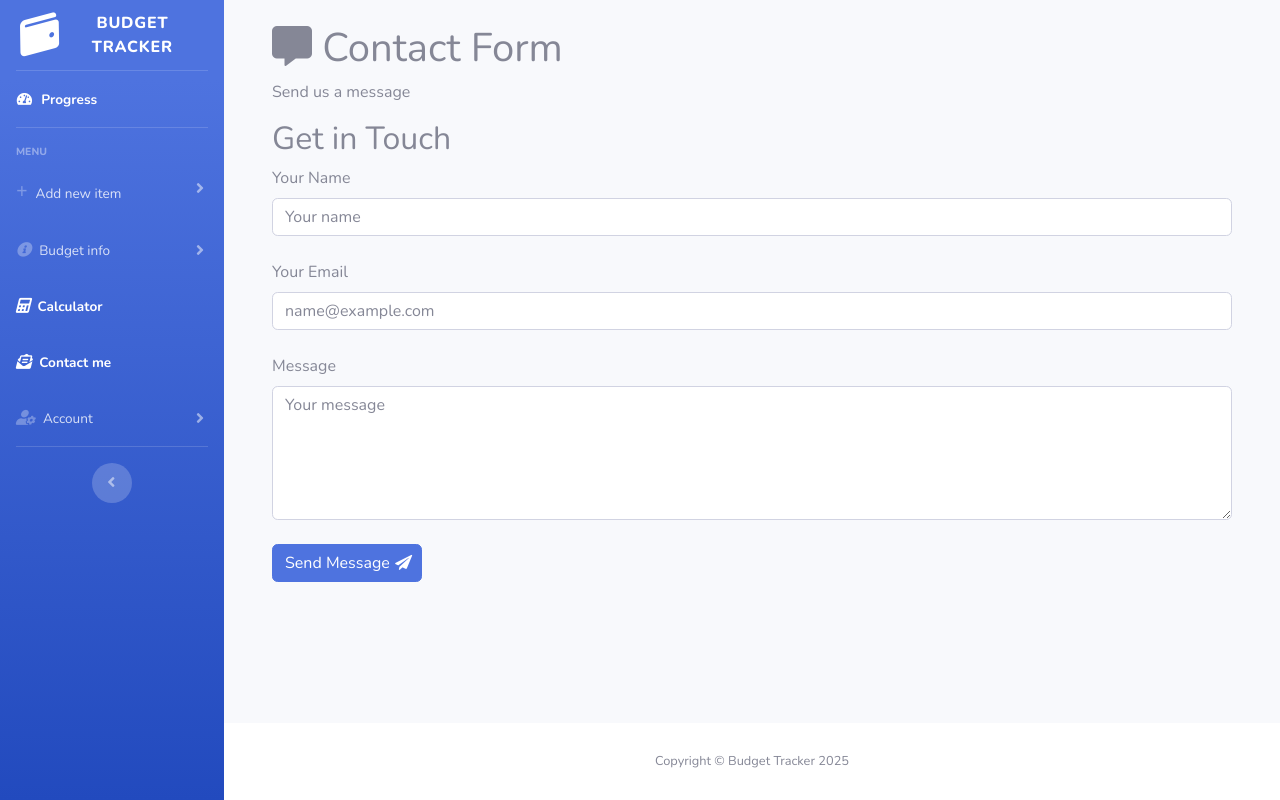
After one commit to Edgarchik-Tatarchik/BudgetTrackerOnDjango, a Django app: page /contact/ in a window 1280 px wide. The commit adds this page. Run offline with Django 5.2, Linux system fonts and the light colour scheme; some libraries are stand-ins or nearby versions.

Commit message:
Fix contact form and email sending

```diff
--- a/budget_app/forms.py
+++ b/budget_app/forms.py
@@ -90,3 +90,8 @@ class GoalForm(forms.ModelForm):
             'description': forms.Textarea(attrs={'class': 'form-control', 'rows': 3}),
             'target_amount': forms.NumberInput(attrs={'class': 'form-control'}),
         }
+
+class ContactForm(forms.Form):
+    email = forms.EmailField(label="Your email")
+    name = forms.CharField(label="Name", max_length=100)
+    message = forms.CharField(label="Message", widget=forms.Textarea)
--- a/budget_app/static/budget_app/vendor/fontawesome-free/css/custom-icons.css
+++ b/budget_app/static/budget_app/vendor/fontawesome-free/css/custom-icons.css
@@ -28,3 +28,15 @@
     font-weight: 900;
     font-size: 15px;
 }
+.fa-paper-plane:before{
+    content: "\f1d8";
+    font-family: "Font Awesome 5 Free";
+    font-weight: 900;
+    font-size: 15px;
+}
+.fa-envelope-open-text:before{
+    content: "\f658";
+    font-family: "Font Awesome 5 Free";
+    font-weight: 900;
+    font-size: 15px;
+}
--- a/budget_app/templates/base.html
+++ b/budget_app/templates/base.html
@@ -78,6 +78,12 @@
         <a class="nav-link" href="{% url 'budget_app:calculator' %}">
           <i class="fa-solid fa-calculator"></i>
           <span>Calculator</span>
+        </a>
+      </li>
+      <li class="nav-item active">
+        <a class="nav-link" href="{% url 'budget_app:contact' %}">
+          <i class="fa-solid fa-envelope-open-text"></i>
+          <span>Contact me</span>
         </a>
       </li>
 
--- /dev/null
+++ b/budget_app/templates/contact.html
@@ -0,0 +1,45 @@
+{% extends "base.html" %}
+{% load static %}
+
+{% block content %}
+
+<div class="container">
+    <div class="page-header">
+        <h1><i class="fas fa-comment-alt"></i> Contact Form</h1>
+        <p class="text-muted">Send us a message</p>
+    </div>
+
+    <div class="form-container">
+        <div class="card-pattern"></div>
+
+        <h2 class="form-section-title">Get in Touch</h2>
+
+        <form method="post">
+            {% csrf_token %}
+
+            <div class="mb-4">
+                <label for="name" class="form-label">Your Name</label>
+                <input type="text" class="form-control" id="name" name="name"
+                       placeholder="Your name" required>
+            </div>
+
+            <div class="mb-4">
+                <label for="email" class="form-label">Your Email</label>
+                <input type="email" class="form-control" id="email" name="email"
+                       placeholder="name@example.com" required>
+            </div>
+
+            <div class="mb-4">
+                <label for="message" class="form-label">Message</label>
+                <textarea class="form-control" id="message" name="message"
+                          rows="5" placeholder="Your message" required></textarea>
+            </div>
+
+            <button type="submit" class="btn btn-primary">
+                Send Message <i class="fa-solid fa-paper-plane"></i>
+            </button>
+        </form>
+    </div>
+</div>
+
+{% endblock %}
--- a/budget_app/urls.py
+++ b/budget_app/urls.py
@@ -2,7 +2,7 @@ from django.urls import path
 from .views import (
     HomepageView, SignUpView, CustomLoginView, CustomLogoutView, complete_goal,
     password_change_view,incomes_view, expenses_view,goals_view,revenue_view,
-    calculator_view,delete_income,delete_expense
+    calculator_view,contact_view, delete_income,delete_expense
 )
 
 app_name = 'budget_app'
@@ -21,4 +21,5 @@ urlpatterns = [
     path('goals/complete/<int:goal_id>/', complete_goal, name='complete_goal'),
     path('revenue/', revenue_view, name='revenue'),
     path('calculator/', calculator_view, name='calculator'),
+    path("contact/", contact_view, name="contact"),
 ]
--- a/budget_app/views.py
+++ b/budget_app/views.py
@@ -6,11 +6,14 @@ from django.contrib.auth import login
 from django.contrib.auth.views import LoginView, LogoutView
 from django.contrib.auth.decorators import login_required
 from django.views.generic import CreateView
-from .forms import RegisterForm, LoginForm, IncomeForm, ExpenseForm, GoalForm
+from .forms import RegisterForm, LoginForm, IncomeForm, ExpenseForm, GoalForm, ContactForm
+from django.core.mail import send_mail
 from django.db.models import Sum
 from django.contrib import messages
 import json
 from django.core.serializers.json import DjangoJSONEncoder
+from django.conf import settings
+
 
 
 
@@ -252,3 +255,28 @@ def revenue_view(request):
 
 def calculator_view(request):
     return render(request, 'calculator.html')
+
+def contact_view(request):
+    sent = False
+
+    if request.method == "POST":
+        form = ContactForm(request.POST)
+        if form.is_valid():
+            name = form.cleaned_data["name"]
+            user_email = form.cleaned_data["email"]
+            message = form.cleaned_data["message"]
+
+            subject = f"(BudgetTracker)New message from {name}"
+
+            full_message = f"Name: {name}\nEmail: {user_email}\n\nMessage:\n{message}"
+
+            send_mail(
+                subject=subject,
+                message=full_message,
+                from_email=settings.EMAIL_HOST_USER,
+                recipient_list=[settings.EMAIL_HOST_USER],
+            )
+
+            sent = True
+
+    return render(request, "contact.html", {"sent": sent})
```
Also changed, not shown: BudgetTrackerPage/settings.py (+10 -2 lines), db.sqlite3.
